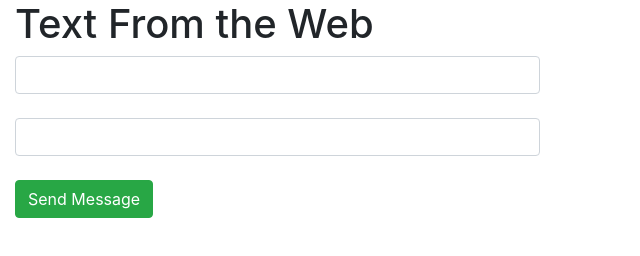
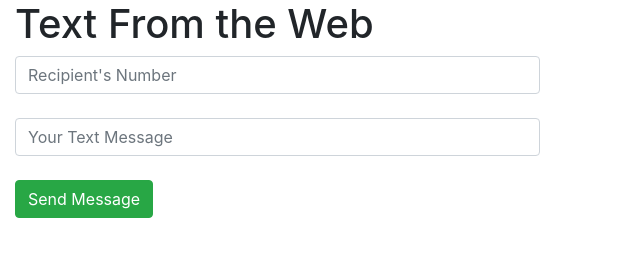
Before and after one commit to ggarnhart/textFromBrowser, a website: page index.html in a window 1280 px wide. Shown: the whole page, without its empty margins (0-640 px from the left). Drawn offline with nearby package versions, Linux system fonts and the light colour scheme; no server answers.

Commit message:
Adding placeholders to form

```diff
--- a/index.html
+++ b/index.html
@@ -11,9 +11,19 @@
   <div class="container row">
     <div class="col-md-6">
       <h1>Text From the Web</h1>
-      <input type="text" id="phone-number" class="form-control" />
+      <input
+        type="text"
+        id="phone-number"
+        class="form-control"
+        placeholder="Recipient's Number"
+      />
       <br />
-      <input type="text" id="text-message" class="form-control" />
+      <input
+        type="text"
+        id="text-message"
+        class="form-control"
+        placeholder="Your Text Message"
+      />
       <br />
       <button id="send" class="btn btn-success">Send Message</button>
     </div>
```
